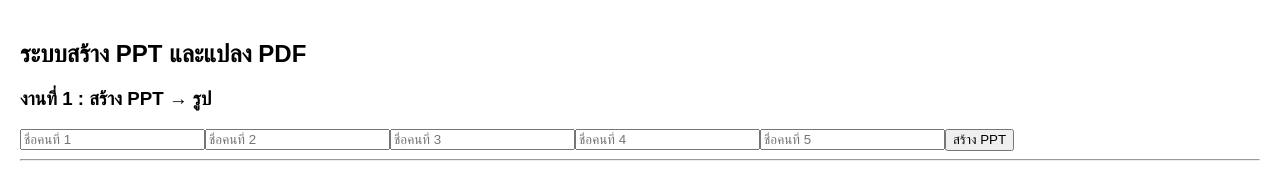
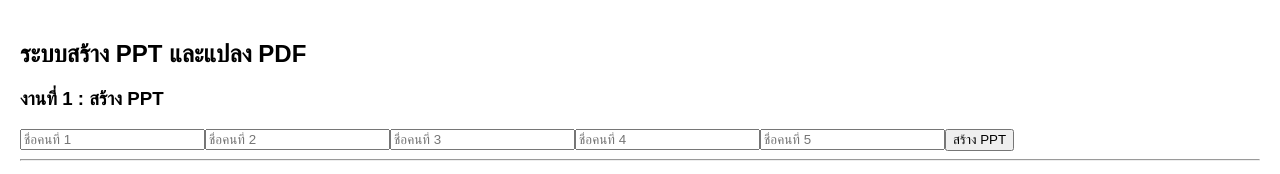
Before and after one commit to TeEarth/ppt-pdf-webapp, a Next.js app: page / in a window 1280 px wide. Shown: the top 174 px of the page. Built offline with nearby package versions, Linux system fonts and the light colour scheme.

Commit message:
Update page.tsx

```diff
--- a/app/page.tsx
+++ b/app/page.tsx
@@ -3,9 +3,9 @@
     <main style={{ padding: 20 }}>
       <h2>ระบบสร้าง PPT และแปลง PDF</h2>
 
-      <h3>งานที่ 1 : สร้าง PPT → รูป</h3>
+      <h3>งานที่ 1 : สร้าง PPT</h3>
       <form
-        action="https://YOUR-BACKEND-URL/generate-ppt"
+        action="https://RAILWAY_URL/generate-ppt"
         method="post"
         encType="multipart/form-data"
       >
@@ -19,7 +19,7 @@
 
       <h3>งานที่ 2 : PDF → รูป</h3>
       <form
-        action="https://YOUR-BACKEND-URL/pdf-to-image"
+        action="https://RAILWAY_URL/pdf-to-image"
         method="post"
         encType="multipart/form-data"
       >
```
